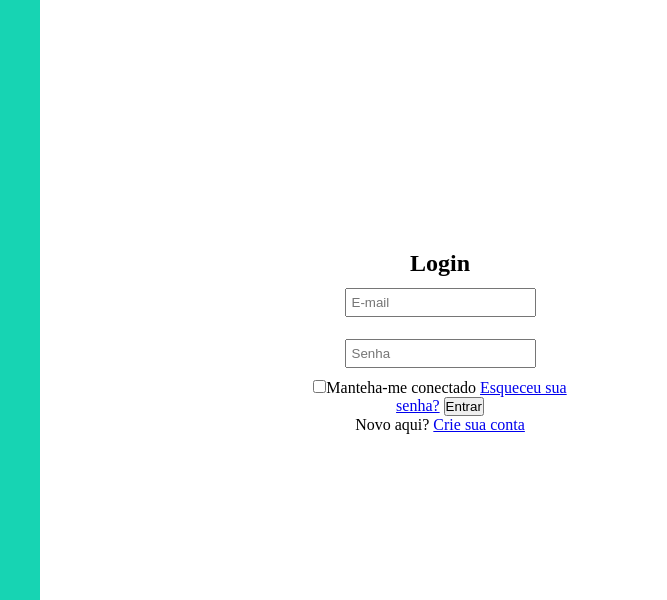
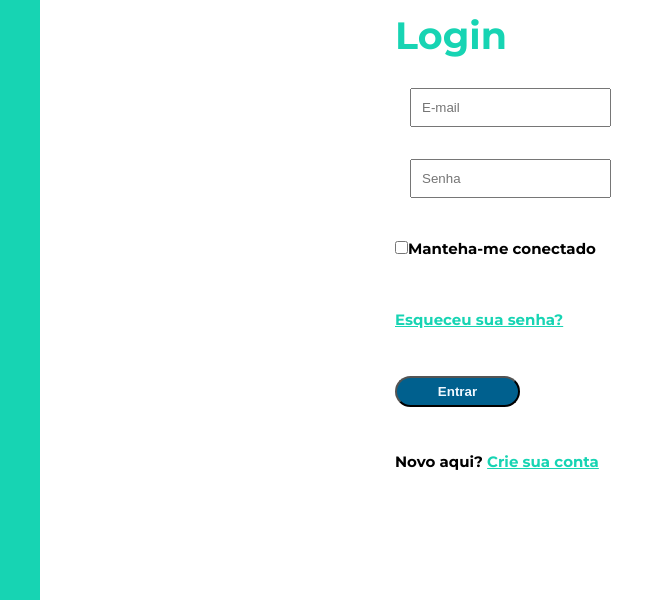
Before and after one commit to Kilde-Jr/MaisSaudeTech, a plain HTML site: page index.html in a window 1280 px wide. Shown: the top 600 px of the page, 280-947 px from the left. Drawn offline with Linux system fonts and the light colour scheme.

Commit message:
tela atualizada

```diff
--- a/index.html
+++ b/index.html
@@ -17,12 +17,12 @@
         </div>
         <div id="Interativo">
             <h1>Login</h1>
-            <input class="icon" type="text" name="E-mail" placeholder="E-mail">
+            <input class="icon" type="text" name="E-mail" placeholder="E-mail"> <br>
             <input class="icon" type="e-mail" name="Senha" placeholder="Senha">
             <div class="iconn">
-                <input type="checkbox" name="#" value="bicicleta">Manteha-me conectado
-                <a href="#">Esqueceu sua senha?</a>
-                <input type="submit" name="Entrar" value="Entrar">
+                <input type="checkbox" name="#" value="bicicleta">Manteha-me conectado <br>
+                <a href="#">Esqueceu sua senha?</a> <br>
+                <input class="entrar" type="submit" name="Entrar" value="Entrar"> <br>
                 <p>Novo aqui? <a href="#">Crie sua conta</a></p>
             </div>
         </div>
--- a/style.css
+++ b/style.css
@@ -38,19 +38,40 @@
 
 /*div: Interativo*/
 #Interativo {
-    background-color: #fff;
-    width: 75vw;
-    text-align: center;
-    display: flex;
-    flex-wrap: wrap;
-    max-width: 300px;
+
+    font-family: 'Montserrat';
+    font-style: normal;
+    font-weight: 700;
+    font-size: 15px;
+    line-height: 71px;
     display: block;
-    margin: 250px;
+    width: 250px;
+    margin-left: auto;
+    margin-right: auto;
+}
+
+.icon{
+    margin: 15px;
+    padding: 10px;
 
 }
 
-.icon{
-    margin: 11px;
-    padding: 5px;
+a{
+    color: rgba(23, 212, 179, 1);
+}
+
+h1{
+    color: rgba(23, 212, 179, 1);
+    font-size: 38px;
+}
+
+.entrar{
+    color: aliceblue;
+    background-color: #00608E;
+  border-radius: 50px;
+  cursor: pointer;
+  font-weight: bold;
+  padding: 6px 16px;
+  width: 50%;
 
 }
```
